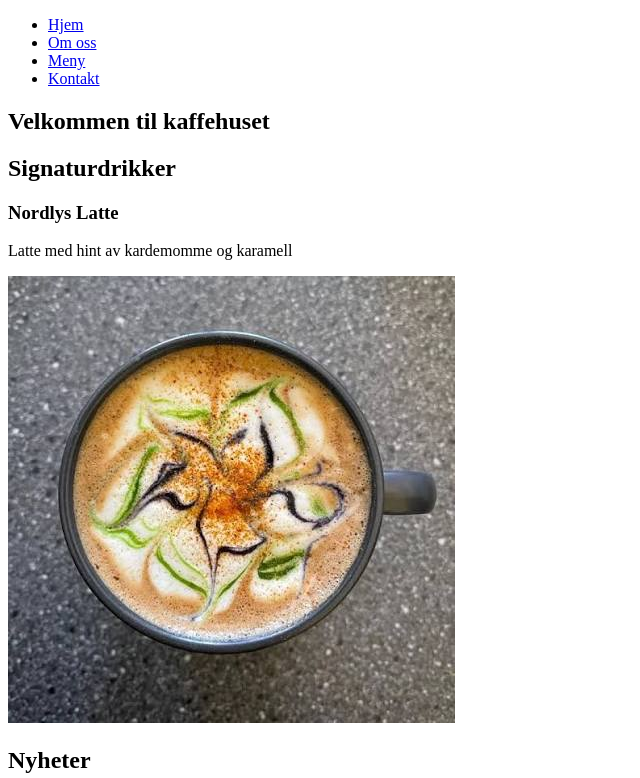
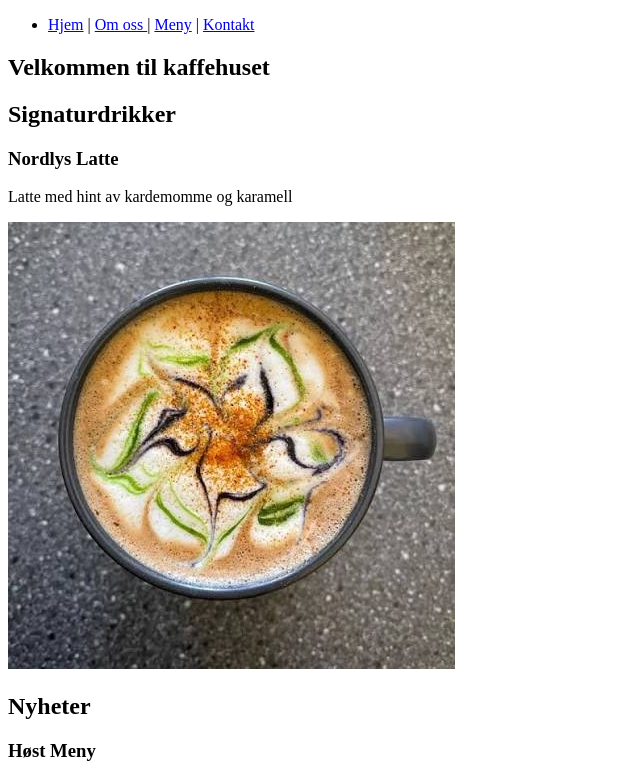
Before and after one commit to KawtharIsifan/Practical-Task-Week-37, a plain HTML site: page html.html in a window 1280 px wide. Shown: the top 778 px of the page, without its empty margins (0-640 px from the left). Drawn offline with Linux system fonts and the light colour scheme.

Commit message:
10commit

```diff
--- a/html.html
+++ b/html.html
@@ -1,18 +1,20 @@
 <!doctype html>
-<html lang="nb" >
+<html lang="no" >
 <head>
 <title> Kaffehuset</title>
     <header id="top">
     <nav>
         <ul>
-            <li> <a href="home"> Hjem</a> </li>
-            <li> <a href="about"> Om oss </a> </li>
-            <li> <a href="menu"> Meny</a> </li>
-            <li> <a href="contact"> Kontakt</a> </li>
+            <li> <a href="#home"> Hjem</a> |
+                <a href="#about"> Om oss </a> |
+                <a href="#menu"> Meny</a> |
+                <a href="#contact"> Kontakt</a>  </li>
 
         </ul>
     </nav>
     </header>
+</head>
+<body>
 <main class="container">
     <section id="home">   <!--Home-->
         <h1> Velkommen til kaffehuset</h1>
@@ -25,12 +27,14 @@
 
             </article>
         </div>
+
 <div class="box">
     <h2> Nyheter</h2>
     <article> <h3> Høst Meny </h3>
         <p> Prøv Krydder Kappuccino - sesongens favoritte! </p>
     </article>
 </div>
+
         <p class="to-top"> <a href="#top"> Tilbake til toppen </a></p>
     </section>
 
@@ -115,7 +119,7 @@
             <h2> Finn Oss</h2>
             <article>
                 <h3> Kollektiv og parkering</h3>
-            <p> 5 min fra Oslo jernbanetorget </p>
+            <p> 5 min fra Oslo Jernbanetorget </p>
             </article>
         </div>
     </section>
@@ -129,7 +133,5 @@
         </div>
     </footer>
 
-
-
-</head>
+</body>
 </html>
```
